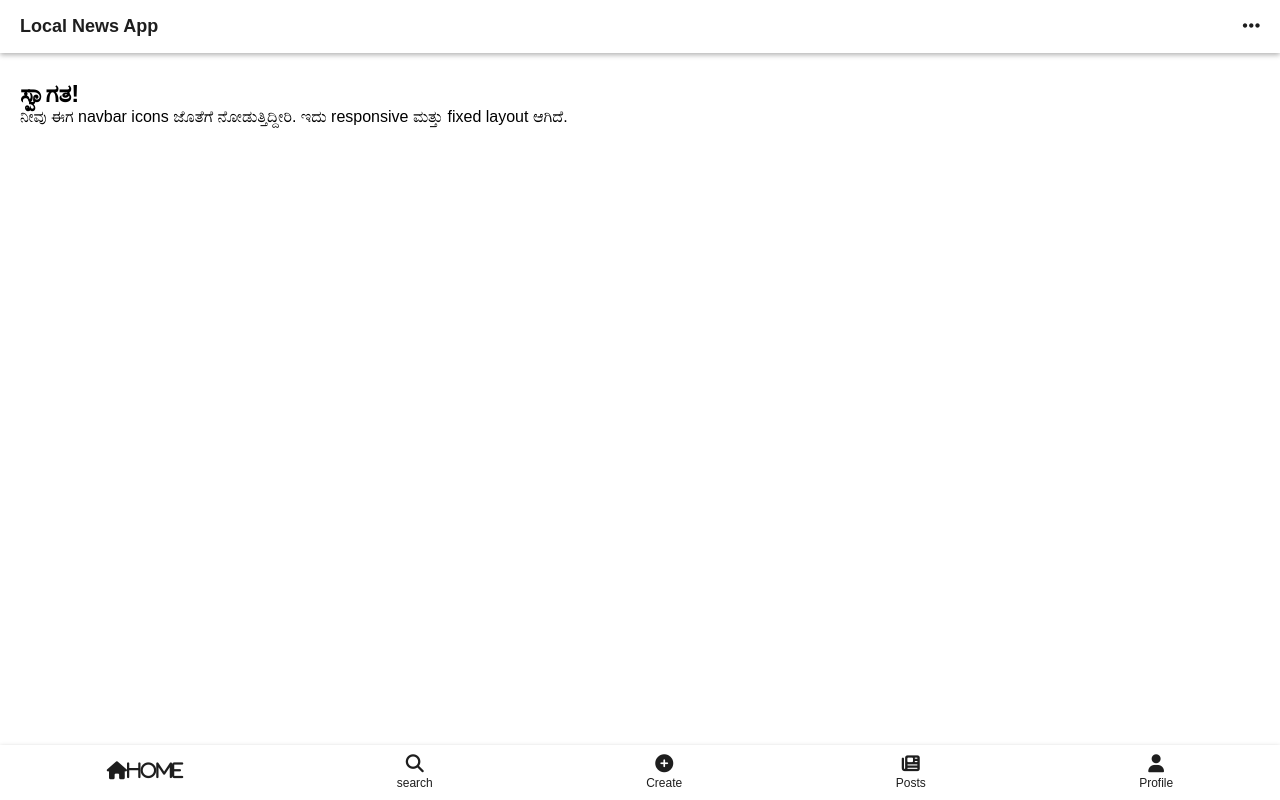
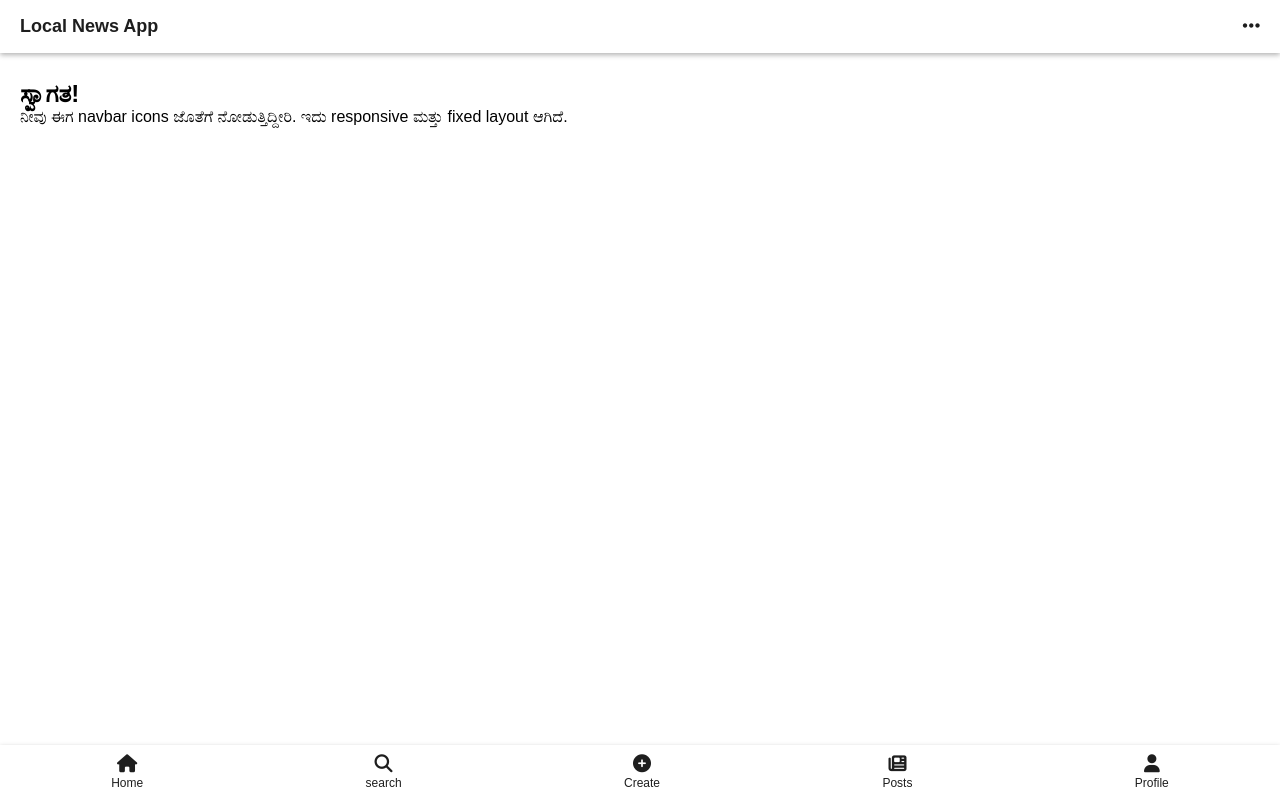
Before and after one commit to cricpro-360/Cric, a plain HTML site: page index.html in a window 1280 px wide. Drawn offline with Linux system fonts and the light colour scheme.

Commit message:
Update index.html

```diff
--- a/index.html
+++ b/index.html
@@ -114,7 +114,7 @@
 
   <!-- Bottom Navbar with Icons -->
   <div class="bottom-navbar">
-    <a href="#"><i class="fas fa-home">Home</i></a>
+    <a href="#"><i class="fas fa-home"></i>Home</a>
     <a href="#"><i class="fas fa-search"></i>search</a>
     <a href="#"><i class="fas fa-plus-circle"></i>Create</a>
     <a href="#"><i class="fas fa-newspaper"></i>Posts</a>
```
